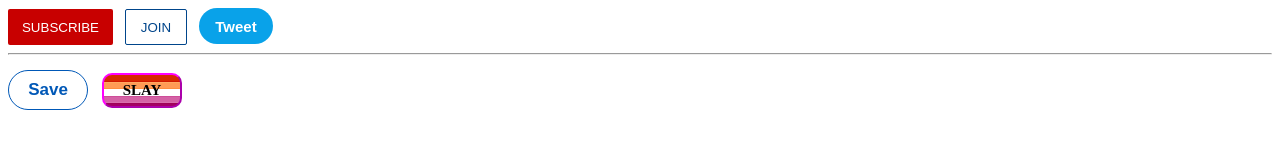
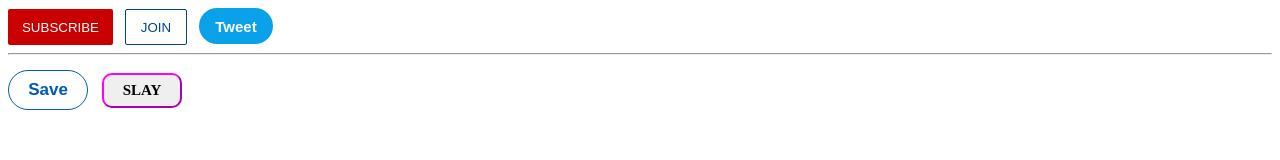
Before and after one commit to slaytron5000/buttons, a plain HTML site: page index.html in a window 1280 px wide. Drawn offline with Linux system fonts and the light colour scheme.

Commit message:
Update index.html

```diff
--- a/index.html
+++ b/index.html
@@ -80,7 +80,7 @@
     height: 35px;
     border-radius: 10px;
     border-color: magenta;
-    background: url(Lesbian_Pride_Flag_2019.svg.png);
+    background: img(Lesbian_Pride_Flag_2019.svg.png);
     transition: box-shadow 0.15s;
 }
 .slay:hover{
```
